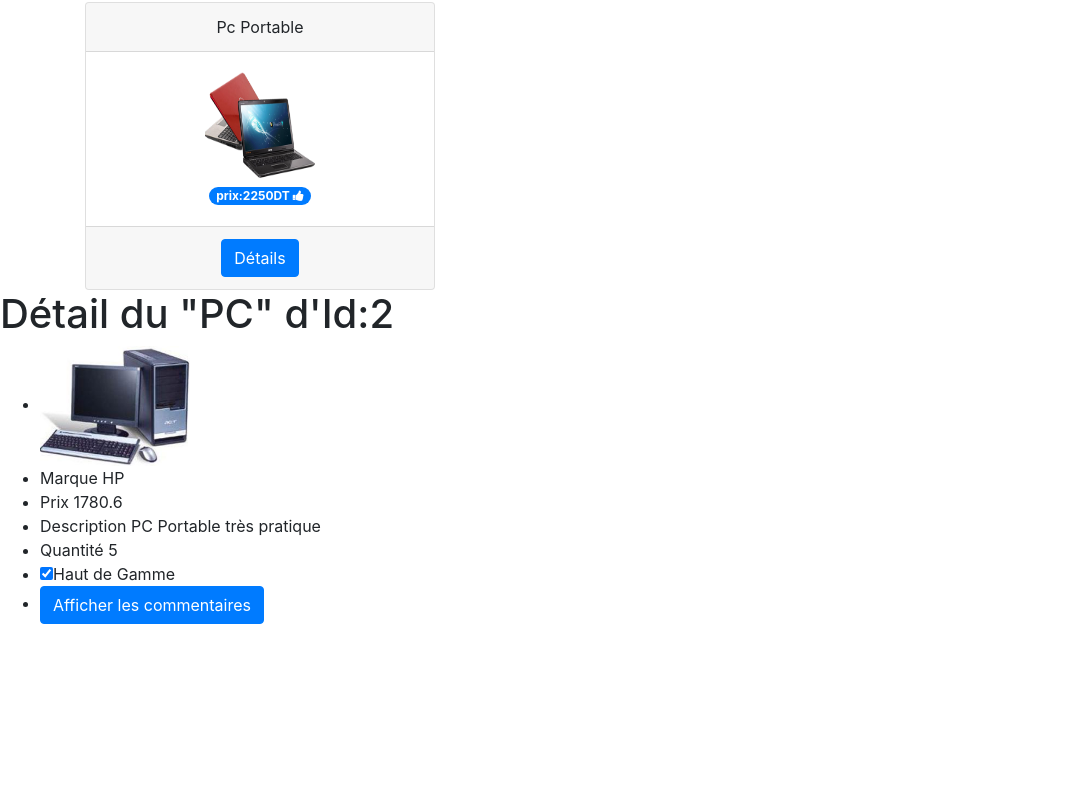
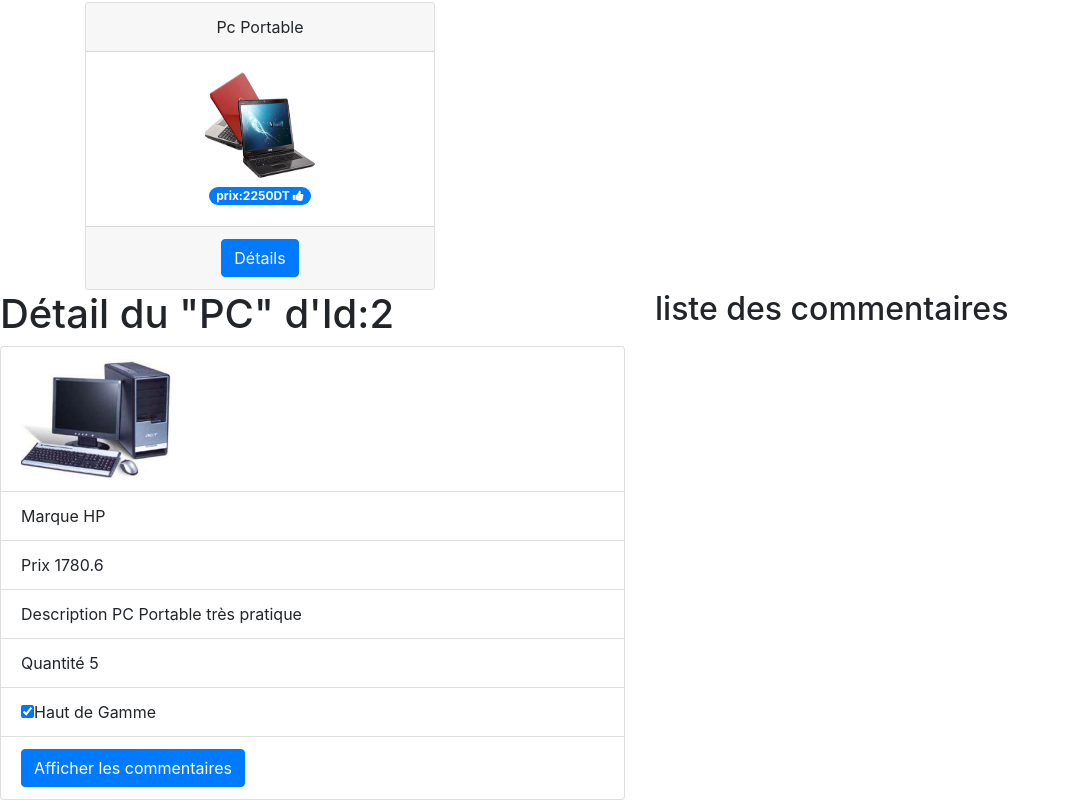
Before and after one commit to fedi-ben-Amor/ProjetBenAmor, an Angular app: page / in a window 1280 px wide. Shown: the part 751-1551 px from the top of the page, without its empty margins (0-1070 px from the left). Before the commit the page ends 1391 px from the top, so only its background shows below. Built offline with nearby package versions, Linux system fonts and the light colour scheme.

Commit message:
detailmateriel mis en forme

```diff
--- a/src/app/app.module.ts
+++ b/src/app/app.module.ts
@@ -8,6 +8,7 @@ import { ListmaterielComponent } from './composants/informatique/listmateriel/li
 import { SupermarketpipePipe } from './supermarketpipe.pipe';
 import { MaterielComponent } from './composants/informatique/materiel/materiel.component';
 import { DetailmaterielComponent } from './composants/informatique/detailmateriel/detailmateriel.component';
+import { CommentComponent } from './composants/commentaires/comment/comment.component';
 
 @NgModule({
   declarations: [
@@ -16,7 +17,8 @@ import { DetailmaterielComponent } from './composants/informatique/detailmaterie
     ListmaterielComponent,
     SupermarketpipePipe,
     MaterielComponent,
-    DetailmaterielComponent
+    DetailmaterielComponent,
+    CommentComponent
   ],
   imports: [
     BrowserModule,
--- /dev/null
+++ b/src/app/composants/commentaires/comment/comment.component.html
@@ -0,0 +1,5 @@
+
+Commentaire n°1:{{C.contenu}} <br>
+{{C.auteur}}
+<span class="badge badge-pill badge-primary">{{C.note}}</span><br>
+{{C.date | date :'shortDate'}}
--- /dev/null
+++ b/src/app/composants/commentaires/comment/comment.component.ts
@@ -0,0 +1,16 @@
+import { Component,Input,OnInit } from '@angular/core';
+import { Commentaire } from 'src/app/models/commentaire';
+
+@Component({
+  selector: 'fed-comment',
+  templateUrl: './comment.component.html',
+  styleUrls: ['./comment.component.css']
+})
+export class CommentComponent implements OnInit {
+  @Input("C") COM:Commentaire[];
+  constructor() {}
+
+  ngOnInit(): void {
+  }
+
+}
--- a/src/app/composants/informatique/detailmateriel/detailmateriel.component.html
+++ b/src/app/composants/informatique/detailmateriel/detailmateriel.component.html
@@ -1,17 +1,26 @@
 <div class="row">
     <div class="col-6">
-        <h1> Détail du "PC" d'Id:2</h1>
+    <h1> Détail du "PC" d'Id:2</h1>
         <div *ngFor="let t of materiel" >
-            <ul >
-                <li ><img style="width:150px;height:120px;" src="{{t.photo}}" ></li>
-                <li > Marque {{t.marque}} </li>
-                <li > Prix {{t.prix}}</li>
-                <li > Description {{t.description}} </li>
-                <li > Quantité {{t.quantite}} </li>
-                <li ><input type="checkbox" checked="{{t.hautGamme}}" >Haut de Gamme </li>
-                <li ><button type="button" class="btn btn-primary">Afficher les commentaires</button></li>
+            <ul class="list-group">
+                <li class="list-group-item"><img style="width:150px;height:120px;" src="{{t.photo}}" ></li>
+                <li class="list-group-item"> Marque {{t.marque}} </li>
+                <li class="list-group-item"> Prix {{t.prix}}</li>
+                <li class="list-group-item"> Description {{t.description}} </li>
+                <li class="list-group-item"> Quantité {{t.quantite}} </li>
+                <li class="list-group-item"><input type="checkbox" checked="{{t.hautGamme}}" >Haut de Gamme </li>
+                <li class="list-group-item"><button type="button" class="btn btn-primary">Afficher les commentaires</button></li>
             </ul>
         </div>
     </div>
 
+    <div class="col-6">
+        <h2> liste des commentaires </h2>
+
+                <div *ngFor="let COM of Commentaire; let i = index" >
+                <fed-comment [C]="COM"></fed-comment>
+                    </div>
+
+        </div>
+
 </div>
```
Also changed, not shown: src/app/composants/informatique/detailmateriel/detailmateriel.component.ts (+4 -5 lines), src/app/app.component.html (line endings or trailing spaces), src/app/composants/commentaires/comment/comment.component.css (added).
